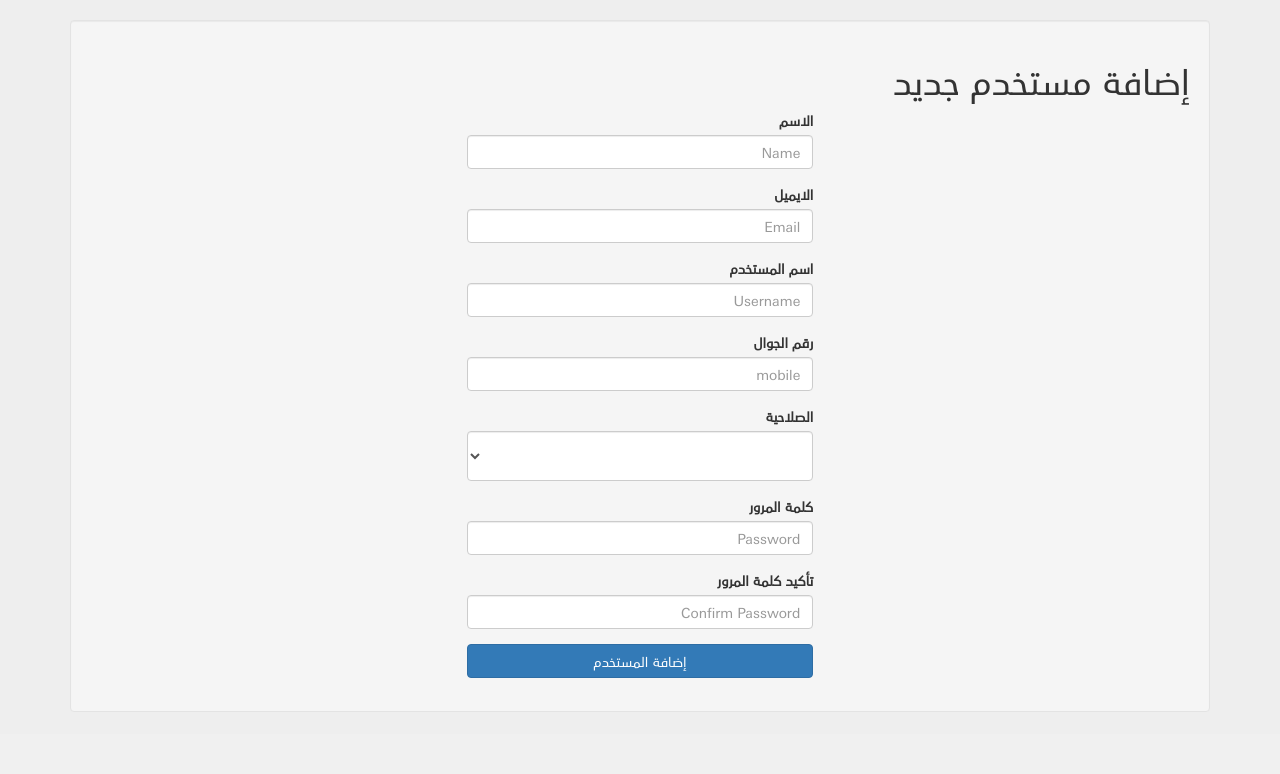
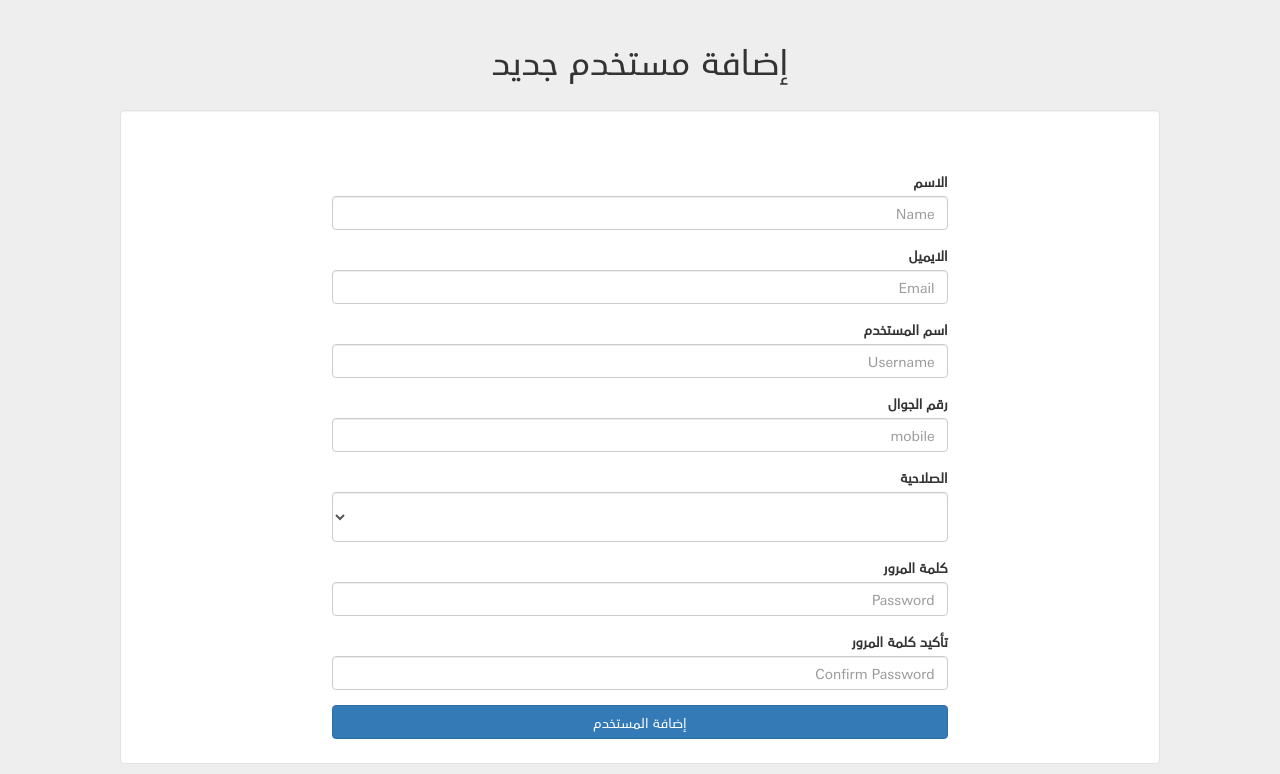
Before and after one commit to ecoder36/daralsahab, a CodeIgniter app: page /database/users/register in a window 1280 px wide. Shown: the part 66-840 px from the top of the page. Before the commit the page ends 778 px from the top, so only its background shows below. Run offline with CodeIgniter, Linux system fonts and the light colour scheme; a user stored in the database is signed in; some libraries are stand-ins or nearby versions.

Commit message:
Added styles to users and pages view

```diff
--- a/application/views/pages/mainpage.php
+++ b/application/views/pages/mainpage.php
@@ -160,8 +160,8 @@
                 <div class="col-md-4">
                     <h3> خارطة الموقع </h3>
                     <ul>
-                        <li> <a href="#"> الرئيسية </a> </li>
-                        <li> <a href="#"> اتصل بنا </a> </li>
+                        <li> <a href="<?php echo base_url(); ?>pages/mainpage"> الرئيسية </a> </li>
+                        <li> <a href="<?php echo base_url(); ?>contact/form"> اتصل بنا </a> </li>
                         <li> <a href="#"> سياسة الاستخدام </a> </li>
                         <li> <a href="#"> الخصوصية </a> </li>
                     </ul>
--- a/application/views/users/register.php
+++ b/application/views/users/register.php
@@ -1,9 +1,8 @@
-<div class="well">
-<h1 class="text-right"><?= $title; ?></h1>
+<h1 class="text-center"><?= $title; ?></h1>
+<div class="well content">
 <?php echo form_open('users/register'); ?>
 	<div class="row">
-		<div class="col-md-4 col-md-offset-4">
-
+		<div class="col-md-8 col-md-offset-2">
 			<div class="form-group">
 				<label>الاسم</label>
 				<input type="text" class="form-control" value="<?php echo set_value('name'); ?>" name="name" placeholder="Name">
--- a/application/views/users/view.php
+++ b/application/views/users/view.php
@@ -27,6 +27,9 @@
         } );
     } );
 </script>
+<div class="row">
+    <div class="well content">
+
 <table id="example" class="display" cellspacing="0" width="100%" dir="rtl">
         <thead>
             <tr>
@@ -61,3 +64,6 @@
             <?php } endforeach; ?>
         </tbody>
 </table>
+
+    </div>
+</div>
```
Also changed, not shown: application/views/pages/worker.php (+5 -2 lines).
